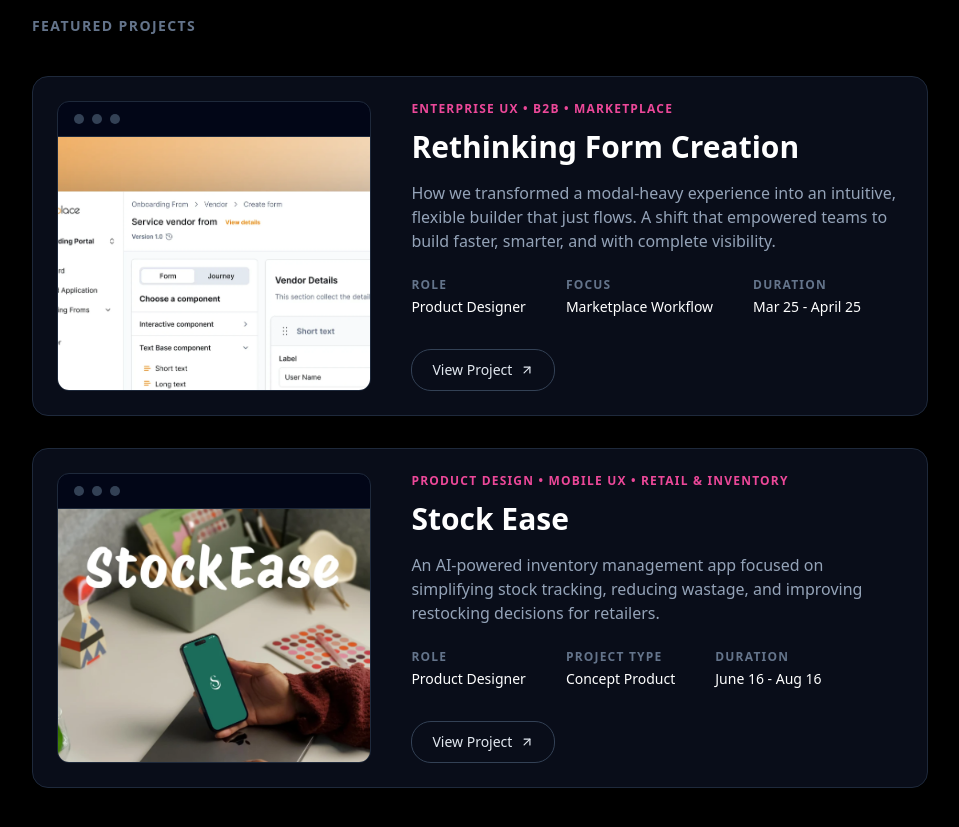
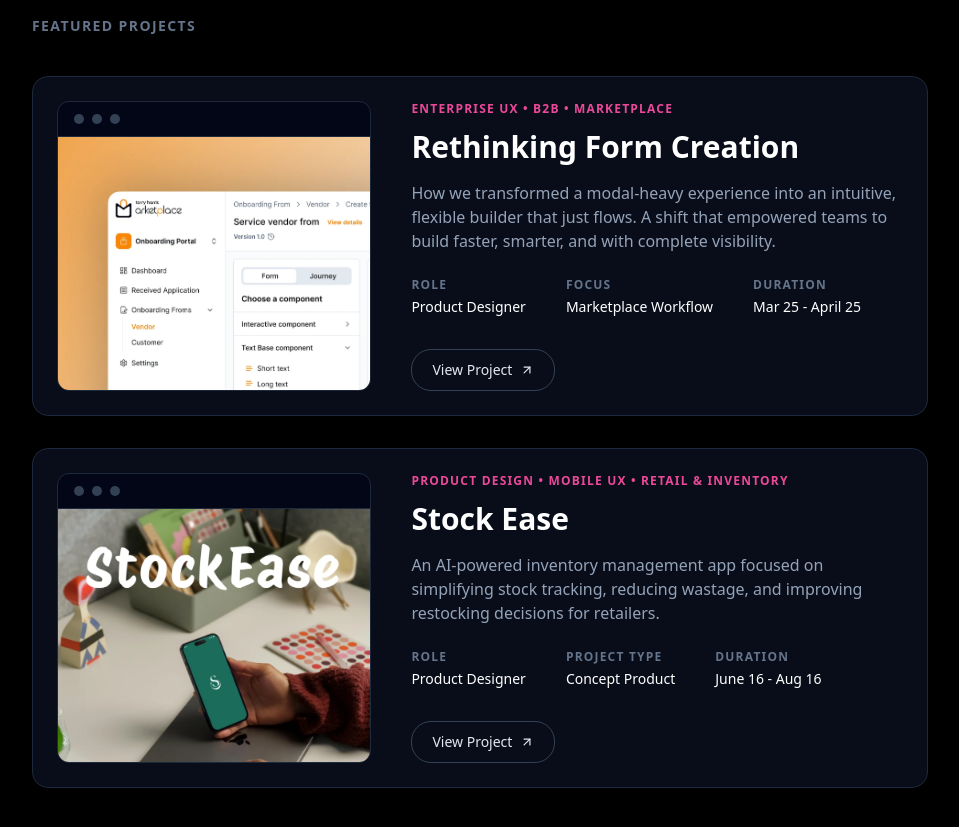
Before and after one commit to Vikas6543/portfolio-sis, a Next.js app: page / in a window 1280 px wide. Shown: the part 920-1747 px from the top of the page, without its empty margins (160-1119 px from the left). Built offline with nearby package versions, Linux system fonts and the light colour scheme.

Commit message:
fix: update image alignment class in ProjectPreview component

```diff
--- a/components/sections/Work.js
+++ b/components/sections/Work.js
@@ -48,7 +48,7 @@ function ProjectPreview({ index, imageLink, projectLink }) {
         <img
           src={imageLink}
           alt="Project"
-          className={`w-full h-full object-cover object-${index === 0 ? "left" : "center"} transition-transform duration-300 hover:scale-105`}
+          className={`w-full h-full object-cover ${index === 0 ? "object-left" : "object-center"} transition-transform duration-300 hover:scale-105`}
         />
       </Link>
     </div>
```
